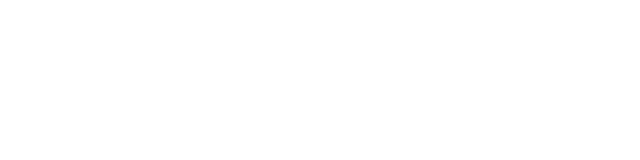
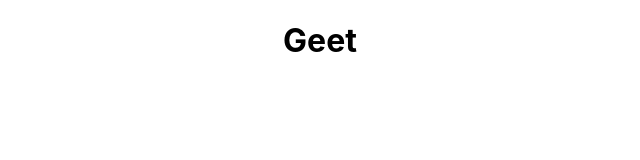
Before and after one commit to SilvinPradhan/geet-app, a React (Create React App) app: page / in a window 1280 px wide. Shown: the top 160 px of the page, without its empty margins (320-960 px from the left). Built offline with nearby package versions, Linux system fonts and the light colour scheme.

Commit message:
Edited the title of the application

```diff
--- a/src/App.js
+++ b/src/App.js
@@ -4,7 +4,7 @@ import './App.css';
 function App() {
   return (
     <div className="App">
-
+      <h1>Geet</h1>
     </div>
   );
 }
```
